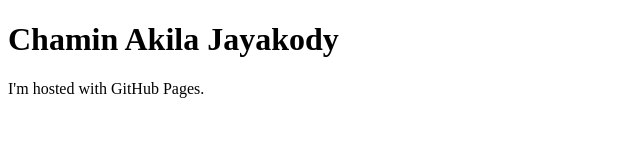
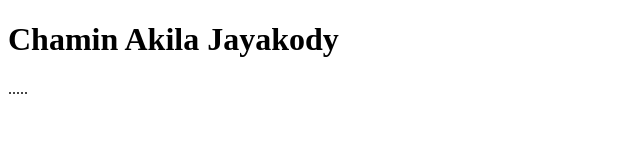
Before and after one commit to chaminakila/chaminakila.github.io, a plain HTML site: page index.html in a window 1280 px wide. Shown: the whole page, without its empty margins (0-640 px from the left). Drawn offline with Linux system fonts and the light colour scheme.

Commit message:
Update index.html

```diff
--- a/index.html
+++ b/index.html
@@ -2,6 +2,6 @@
 <html>
 <body>
 <h1>Chamin Akila Jayakody</h1>
-<p>I'm hosted with GitHub Pages.</p>
+<p>.....</p>
 </body>
 </html>
```
